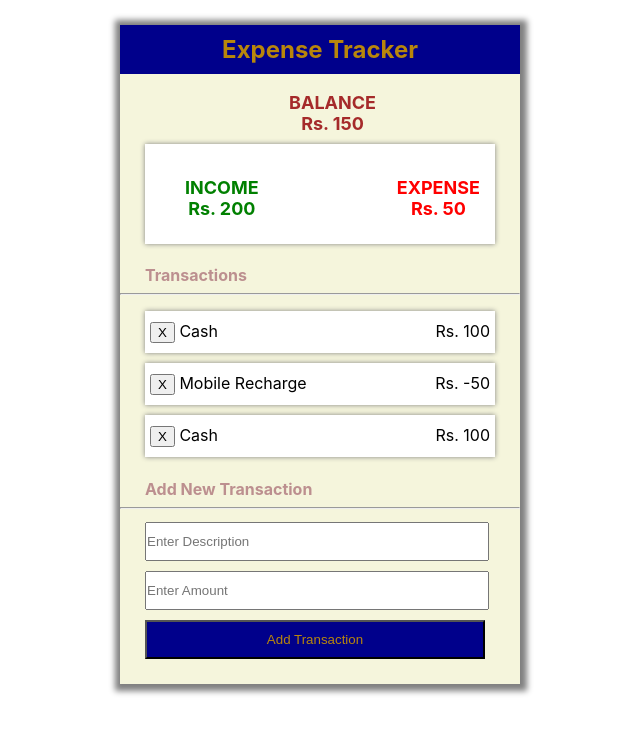
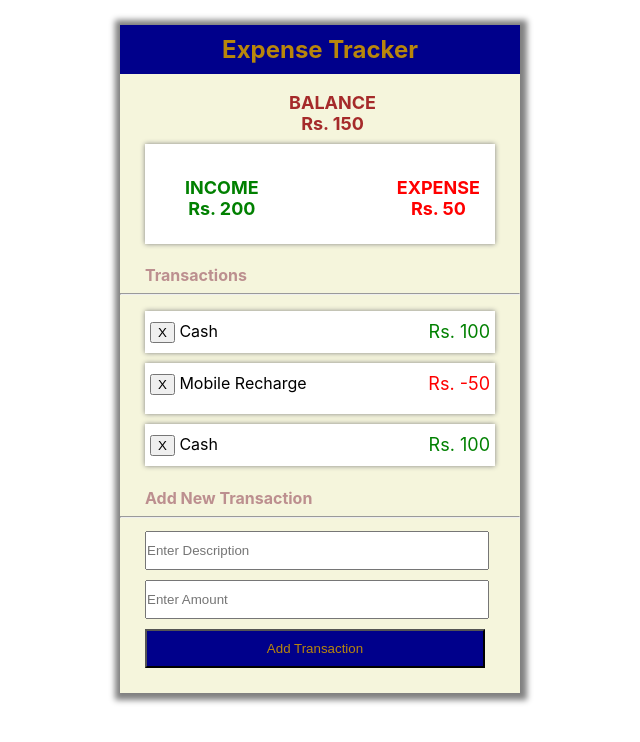
Before and after one commit to Shahjahan786/expense-traker-react, a React (Create React App) app: page / in a window 1280 px wide. Shown: the top 742 px of the page, without its empty margins (320-960 px from the left). Built offline with nearby package versions, Linux system fonts and the light colour scheme.

Commit message:
Transtems.js updated

```diff
--- a/src/TransItems.js
+++ b/src/TransItems.js
@@ -18,7 +18,7 @@ import { TransContext } from "./TransContext"
                    {
                         transactions.map((transOb, id) =>{
                                 return (
-                                <li key={id}><span><button onClick={()=>{removeItem(transOb.id)}}>X</button> {transOb.desc}</span> <span>Rs. {transOb.amount}</span></li>
+                                <li key={id}><span><button onClick={()=>{removeItem(transOb.id)}}>X</button> {transOb.desc}</span> <span className={transOb.amount > 0  ? "income" : "expense"}>Rs. {transOb.amount}</span></li>
                                 )
                         })
                    }
```
Also changed, not shown: 1 other file (tests, documents, lock files or other folders).
